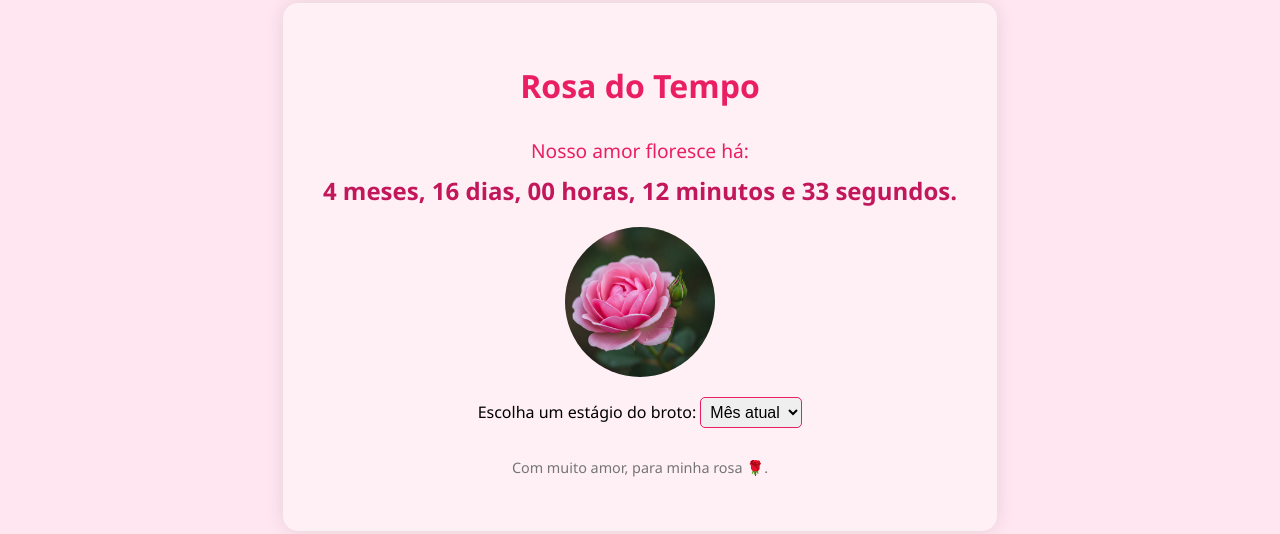
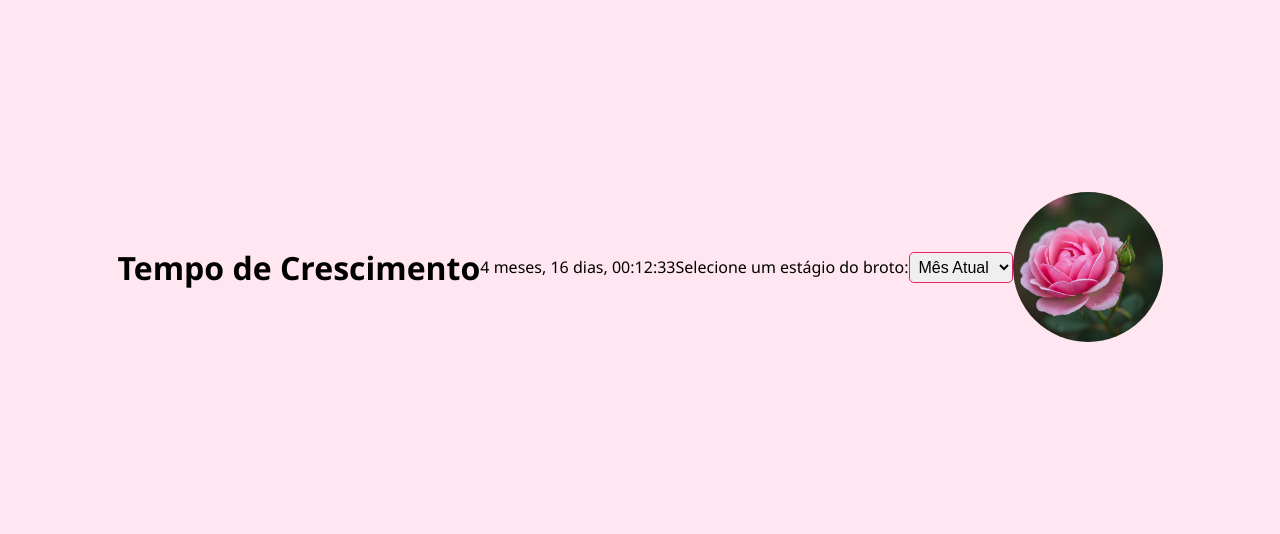
Before and after one commit to Lanzin/Rosa-do-tempo, a plain HTML site: page index.html in a window 1280 px wide. Shown: the part 133-667 px from the top of the page. Drawn offline with Linux system fonts and the light colour scheme.

Commit message:
Update index.html

```diff
--- a/index.html
+++ b/index.html
@@ -1,57 +1,48 @@
 <!DOCTYPE html>
-<html lang="pt-BR">
+<html lang="pt-br">
 <head>
     <meta charset="UTF-8">
     <meta name="viewport" content="width=device-width, initial-scale=1.0">
-    <title>Rosa do Tempo</title>
+    <title>Broto Crescendo</title>
     <link rel="stylesheet" href="style.css">
 </head>
 <body>
-    <img id="apressadinha" src="apressadinha.jpg" alt="Apressadinha" style="display: none; width: 200px;">
-    <div class="container">
-        <header>
-            <h1>Rosa do Tempo</h1>
-        </header>
-        <main>
-            <div class="contador">
-                <p>Nosso amor floresce há:</p>
-                <div id="tempo-juntos">
-                    <span id="meses">0</span> meses,
-                    <span id="dias">0</span> dias,
-                    <span id="horas">0</span> horas,
-                    <span id="minutos">0</span> minutos e
-                    <span id="segundos">0</span> segundos.
-                </div>
-            </div>
-            <div class="broto-container">
-                <div class="broto"></div>
-            </div>
-            <div class="selecionar-estagio">
-                <label for="meses-select">Escolha um estágio do broto:</label>
-                <select id="meses-select">
-                    <option value="0">Mês atual</option>
-                    <option value="1">1 mês</option>
-                    <option value="2">2 meses</option>
-                    <option value="3">3 meses</option>
-                    <option value="4">4 meses</option>
-                    <option value="5">5 meses</option>
-                    <option value="6">6 meses</option>
-                    <option value="7">7 meses</option>
-                    <option value="8">8 meses</option>
-                    <option value="9">9 meses</option>
-                    <option value="10">10 meses</option>
-                    <option value="11">11 meses</option>
-                    <option value="12">12 meses</option>
-                </select>
-            </div>
-            <div id="mensagem-especial" style="display: none;">
-                <p>Feliz Aniversário de 1 Ano!</p>
-            </div>
-        </main>
-        <footer>
-            <p>Com muito amor, para minha rosa 🌹.</p>
-        </footer>
+
+    <h1>Tempo de Crescimento</h1>
+
+    <div id="contador">
+        <span id="meses">0</span> meses,
+        <span id="dias">0</span> dias,
+        <span id="horas">00</span>:<span id="minutos">00</span>:<span id="segundos">00</span>
     </div>
+
+    <label for="meses-select">Selecione um estágio do broto:</label>
+    <select id="meses-select">
+        <option value="0">Mês Atual</option>
+        <option value="1">1 Mês</option>
+        <option value="2">2 Meses</option>
+        <option value="3">3 Meses</option>
+        <option value="4">4 Meses</option>
+        <option value="5">5 Meses</option>
+        <option value="6">6 Meses</option>
+        <option value="7">7 Meses</option>
+        <option value="8">8 Meses</option>
+        <option value="9">9 Meses</option>
+        <option value="10">10 Meses</option>
+        <option value="11">11 Meses</option>
+        <option value="12">12 Meses</option>
+    </select>
+
+    <div id="broto-container">
+        <div class="broto estagio-1"></div>
+        <img id="apressadinha" src="apressadinha.jpg" alt="Apressadinha" style="display: none; width: 200px;">
+    </div>
+
+    <div id="mensagem-especial" style="display: none;">
+        <p>Parabéns! O broto atingiu a maturidade.</p>
+    </div>
+
     <script src="script.js"></script>
+
 </body>
 </html>
```
